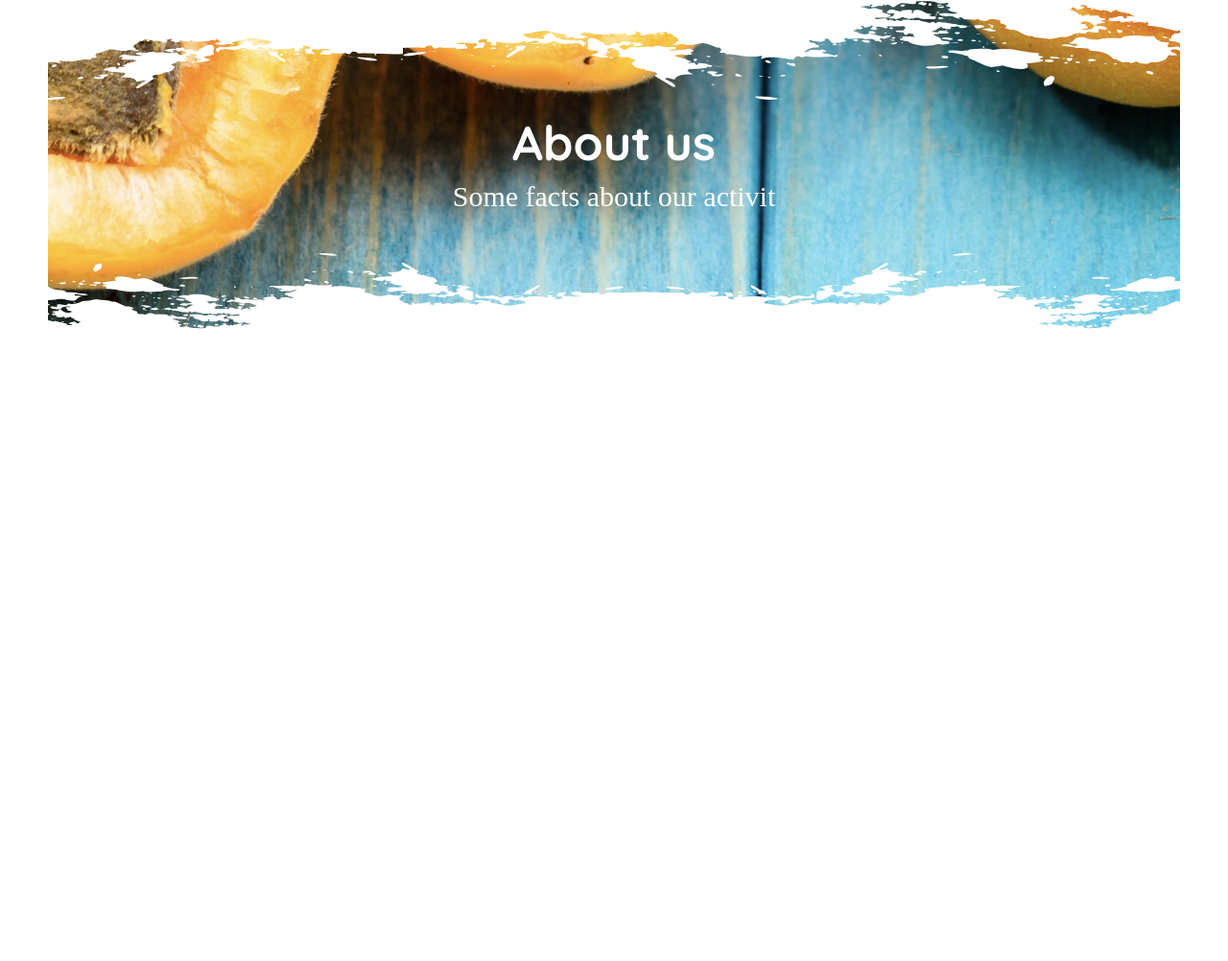
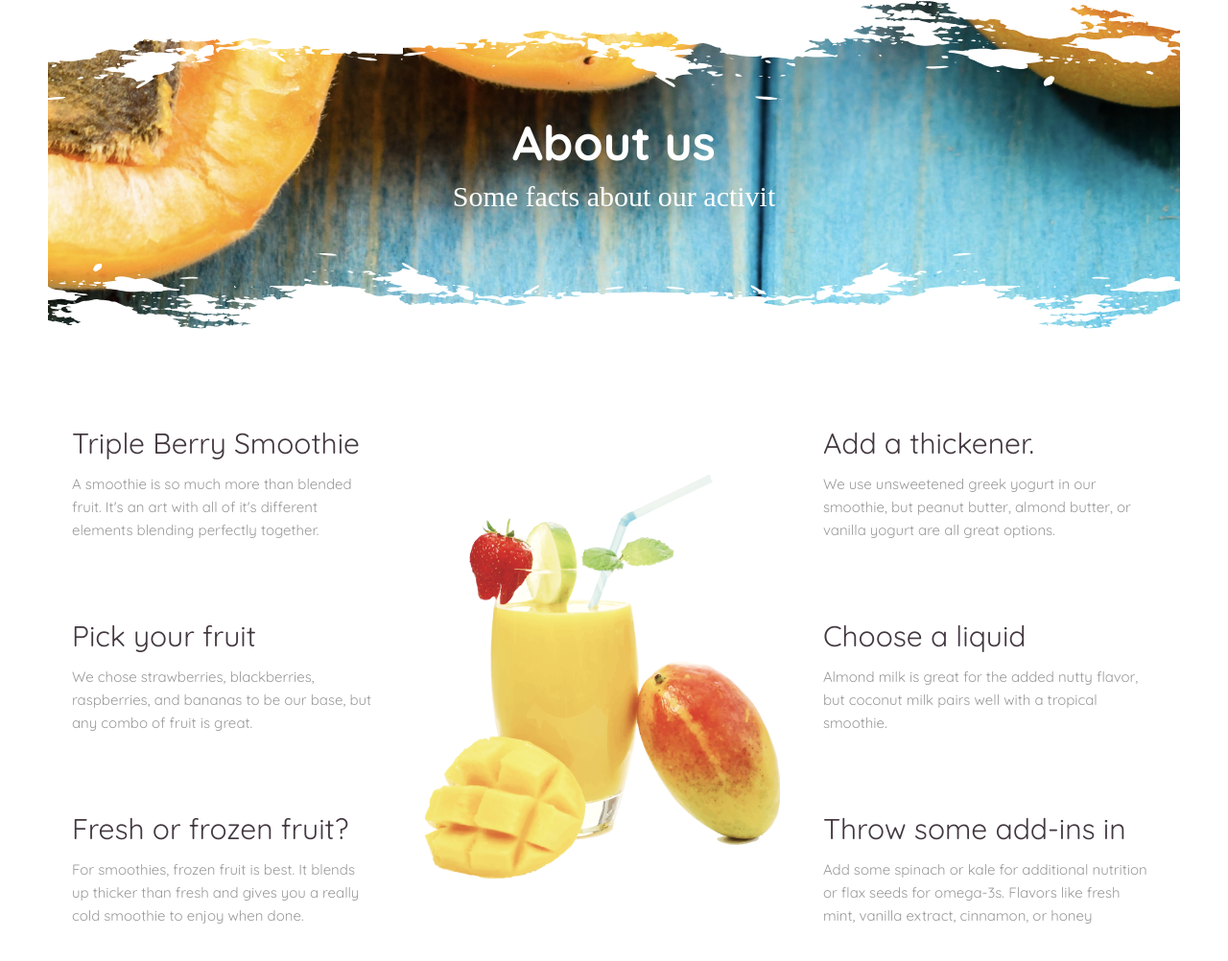
Before and after one commit to AnnaSavko/Layout4, a plain HTML site: page index.html in a window 1280 px wide. Shown: the part 126-1128 px from the top of the page at 96% size. Before the commit the page ends 800 px from the top, so only its background shows below. Drawn offline with Linux system fonts and the light colour scheme; a web font is replaced by a local one.

Commit message:
Add section 2

```diff
--- a/css/style.css
+++ b/css/style.css
@@ -98,7 +98,34 @@ header.top_header .wrapper .right_nav ul li a:hover{
     line-height: 50px;
     color: #FFFFFF;
 }
+/*Page_heading style end*/
 
+/*About style start*/
+.about_box{
+    display: flex;
+    align-items: center;
+    margin-top: 70px;
+    margin-bottom: 110px;
+}
+.about_box .item_data:first-child{
+    padding-left: 25px;
+    padding-right: 45px;
+}
+.about_box .item_data:last-child{
+    padding-left: 45px;
+    padding-right: 25px;
+}
+.about_box .item_data article{
+    margin-bottom: 80px;
+}
+.about_box .item_data article:last-child{
+    margin-bottom: 0;
+}
+.about_box .item_data article h3{
+    font-size: 30px;
+    line-height: 37px;
+    color: #433840;
+    margin-bottom: 12px;
+}
 
-
-/*Page_heading style end*/
+/*About style end*/
--- a/index.html
+++ b/index.html
@@ -40,6 +40,49 @@
         </span>
     </section>
     <!--Page_heading end-->
+    <!--About start-->
+
+    <main class="about_box wrapper">
+            <div class="item_data">
+                <article>
+                    <h3>Triple Berry Smoothie</h3>
+                    <p>A smoothie is so much more than blended fruit. It's an art with all of it's different elements blending perfectly together.</p>
+                </article>
+
+                <article>
+                    <h3>Pick your fruit</h3>
+                    <p>We chose strawberries, blackberries, raspberries, and bananas to be our base, but any combo of fruit is great.</p>
+                </article>
+
+                <article>
+                    <h3>Fresh or frozen fruit?</h3>
+                    <p>For smoothies, frozen fruit is best. It blends up thicker than fresh and gives you a really cold smoothie to enjoy when done.</p>
+                </article>
+            </div>
+            <div class="item_data">
+                <img src="./img/about.png" alt="smoothie">
+            </div>
+            <div class="item_data">
+                <article>
+                    <h3>Add a thickener.</h3>
+                    <p>We use unsweetened greek yogurt in our smoothie, but peanut butter, almond butter, or vanilla yogurt are all great options.</p>
+                </article>
+
+                <article>
+                    <h3>Choose a liquid</h3>
+                    <p>Almond milk is great for the added nutty flavor, but coconut milk pairs well with a tropical smoothie.</p>
+                </article>
+
+                <article>
+                    <h3>Throw some add-ins in</h3>
+                    <p>Add some spinach or kale for additional nutrition or flax seeds for omega-3s. Flavors like fresh mint, vanilla extract, cinnamon, or honey</p>
+                </article>
+            </div>
+
+        </div>
+    </main>
+
+    <!--About end-->
 
 </body>
 </html>
```
Also changed, not shown: img/about.png (added), 4 other files.
